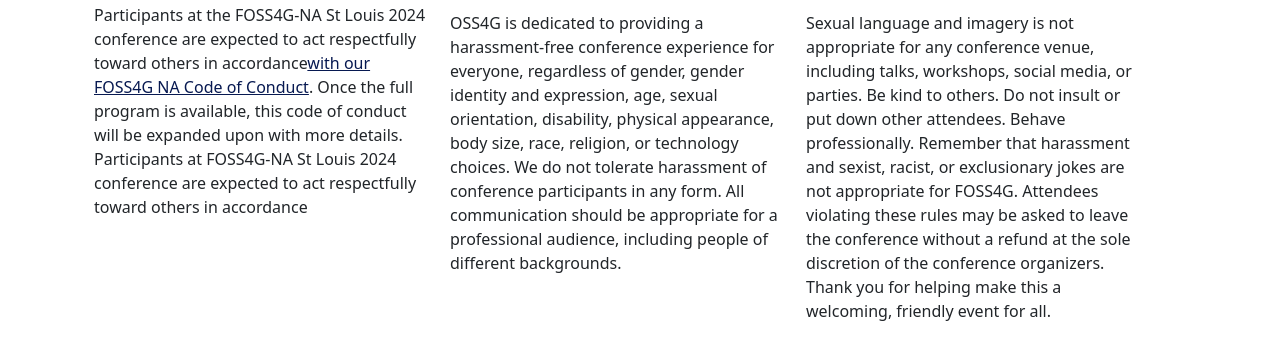
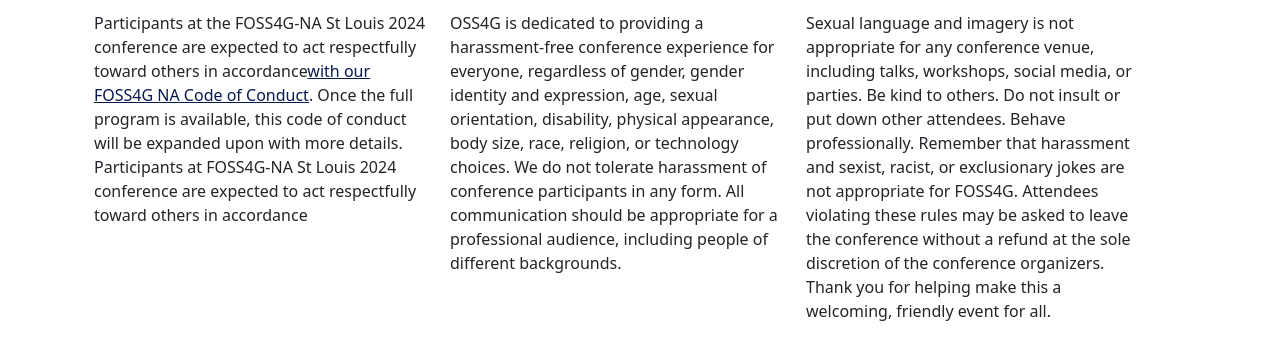
Before and after one commit to OSGeo-US/foss4g-na-2024, a Gatsby site: page /about in a window 1280 px wide. Shown: the part 125-466 px from the top of the page. Built offline with nearby package versions, Linux system fonts and the light colour scheme; Gatsby itself is replaced by a stand-in of ours.

Commit message:
margin update

```diff
--- a/src/pages/about.js
+++ b/src/pages/about.js
@@ -14,7 +14,7 @@
           </h1>
           <div className="row my2">
             <div className="row my2">
-              <div className="col-md-12 col-lg-4">
+              <div className="col-md-12 col-lg-4 my-2">
                 Participants at the FOSS4G-NA St Louis 2024 conference are
                 expected to act respectfully toward others in accordance
                 <a href="http://2023.foss4gna.org/assets/pdf/foss4gna-2023-COC.pdf">
```
